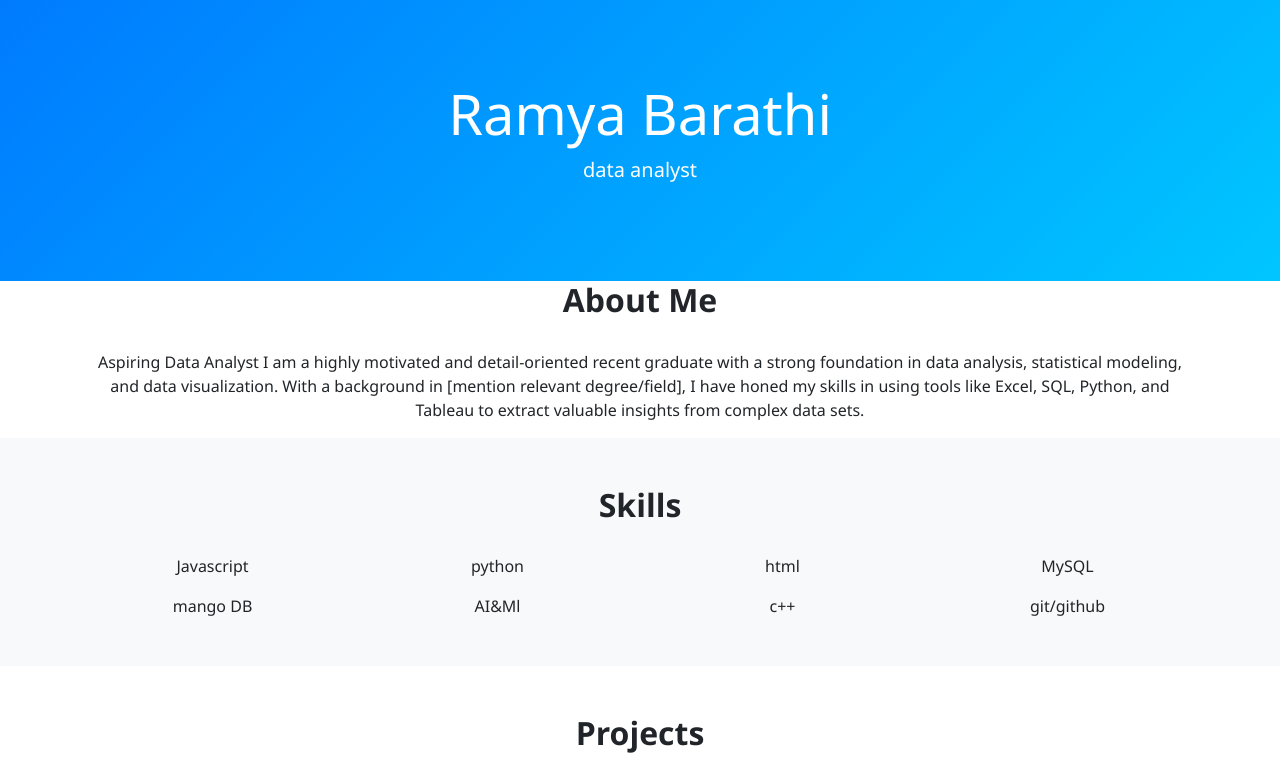
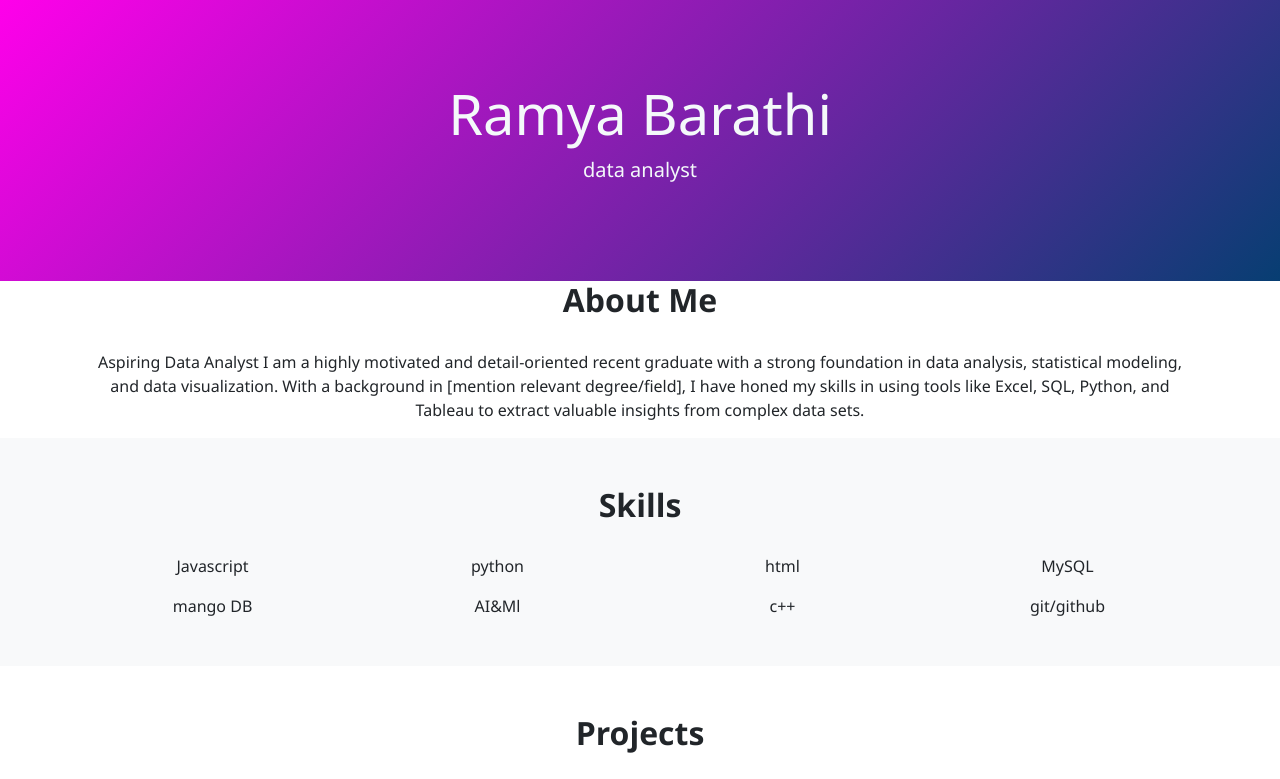
Before and after one commit to Ramya07105/Portfolio, a plain HTML site: page index.html in a window 1280 px wide. Shown: the top 779 px of the page. Drawn offline with nearby package versions, Linux system fonts and the light colour scheme.

Commit message:
Update index.html

```diff
--- a/index.html
+++ b/index.html
@@ -10,8 +10,8 @@
       font-family: 'Segoe UI', sans-serif;
     }
     .hero {
-      background: linear-gradient(135deg, #007bff, #00c6ff);
-      color: white;
+      background: linear-gradient(135deg, #ff00ea, #073e72);
+      color: rgb(244, 249, 250);
       padding: 80px 0;
       text-align: center;
     }
```
